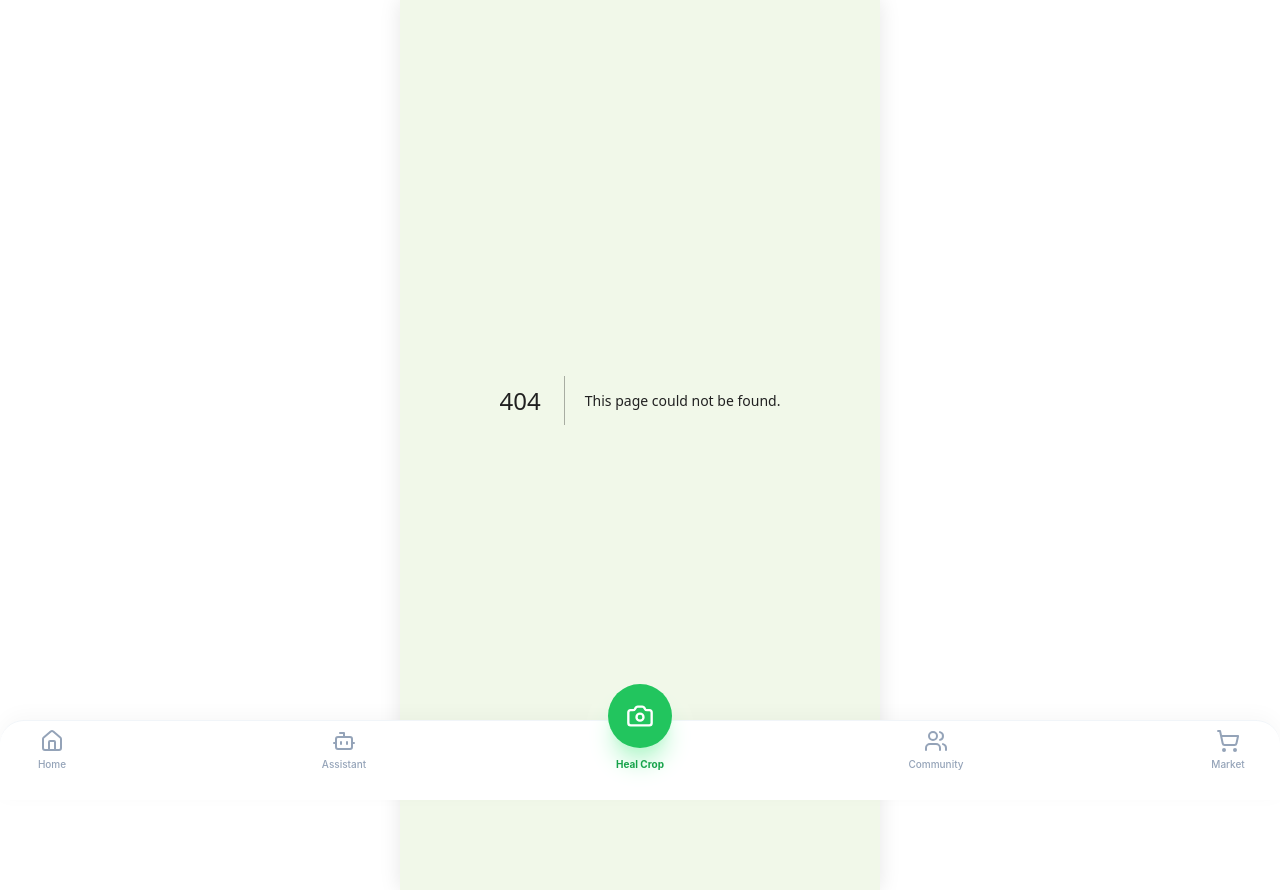
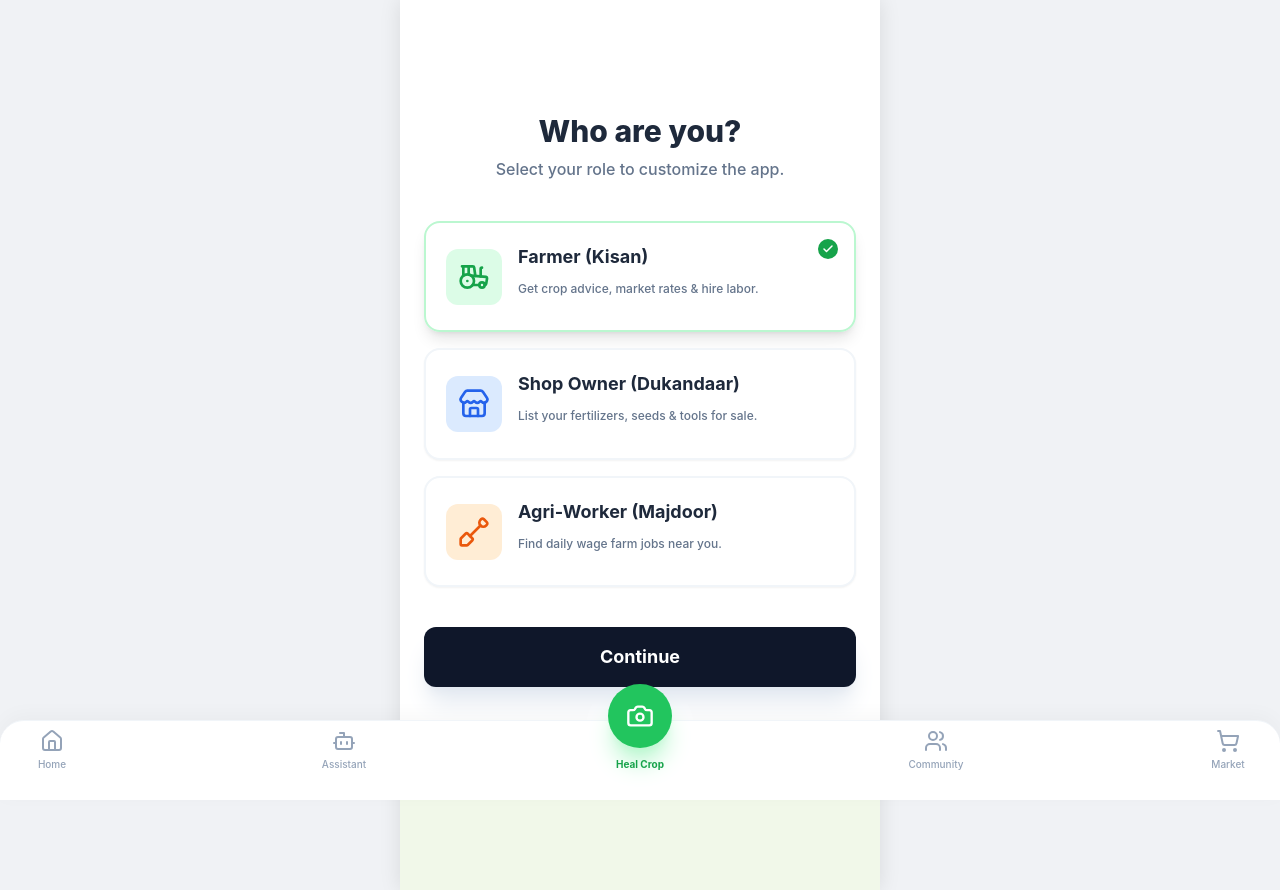
Before and after one commit to omkarbajarangyadav-commits/gram-ai-backup, a Next.js app: page /role in a window 1280 px wide. Before the commit this address had no page. Built offline with nearby package versions, Linux system fonts and the light colour scheme.

Commit message:
feat: Add database schema and role selection page

```diff
--- /dev/null
+++ b/src/app/role/page.js
@@ -0,0 +1,99 @@
+'use client';
+import { useState } from 'react';
+import { useRouter } from 'next/navigation';
+import { Tractor, Store, Shovel, Check } from 'lucide-react';
+import { motion } from 'framer-motion';
+
+const roles = [
+    {
+        id: 'farmer',
+        title: 'Farmer (Kisan)',
+        desc: 'Get crop advice, market rates & hire labor.',
+        icon: <Tractor size={32} />,
+        color: 'bg-green-100 text-green-600 border-green-200'
+    },
+    {
+        id: 'shop_owner',
+        title: 'Shop Owner (Dukandaar)',
+        desc: 'List your fertilizers, seeds & tools for sale.',
+        icon: <Store size={32} />,
+        color: 'bg-blue-100 text-blue-600 border-blue-200'
+    },
+    {
+        id: 'worker',
+        title: 'Agri-Worker (Majdoor)',
+        desc: 'Find daily wage farm jobs near you.',
+        icon: <Shovel size={32} />,
+        color: 'bg-orange-100 text-orange-600 border-orange-200'
+    }
+];
+
+export default function RoleSelection() {
+    const [selected, setSelected] = useState('farmer'); // Default
+    const router = useRouter();
+
+    const handleContinue = () => {
+        localStorage.setItem('role', selected);
+        // After role, go to Onboarding flow or Home if already onboarded
+        // ensuring we follow the flow: Role -> Onboarding -> Language -> Home
+        // But since we are injecting this into existing flow:
+        // User lands here after Language (or we inject before).
+        // Let's assume: Login -> Role -> Onboarding...
+        // For now, let's go to Onboarding as next step
+        router.push('/onboarding');
+    };
+
+    return (
+        <main className="min-h-screen bg-white p-6 flex flex-col items-center justify-center relative overflow-hidden">
+
+            {/* Background Decor */}
+            <div className="absolute top-0 right-0 w-64 h-64 bg-slate-50 rounded-bl-full -z-10" />
+            <div className="absolute bottom-0 left-0 w-48 h-48 bg-slate-50 rounded-tr-full -z-10" />
+
+            <div className="w-full max-w-md">
+                <div className="text-center mb-10">
+                    <h1 className="text-3xl font-extrabold text-slate-800 mb-2">Who are you?</h1>
+                    <p className="text-slate-500 font-medium">Select your role to customize the app.</p>
+                </div>
+
+                <div className="space-y-4">
+                    {roles.map((role) => (
+                        <motion.div
+                            key={role.id}
+                            whileTap={{ scale: 0.98 }}
+                            onClick={() => setSelected(role.id)}
+                            className={`
+                relative p-5 rounded-2xl border-2 cursor-pointer transition-all flex items-center gap-4
+                ${selected === role.id
+                                    ? `${role.color.replace('bg-', 'bg-opacity-20 ')} border-current shadow-lg`
+                                    : 'bg-white border-slate-100 shadow-sm hover:border-slate-200'}
+              `}
+                        >
+                            <div className={`p-3 rounded-xl ${role.color}`}>
+                                {role.icon}
+                            </div>
+                            <div className="flex-1">
+                                <h3 className="font-bold text-slate-800 text-lg">{role.title}</h3>
+                                <p className="text-xs text-slate-500 font-medium leading-relaxed">{role.desc}</p>
+                            </div>
+
+                            {selected === role.id && (
+                                <div className="bg-green-600 rounded-full p-1 absolute top-4 right-4">
+                                    <Check size={12} className="text-white" strokeWidth={3} />
+                                </div>
+                            )}
+                        </motion.div>
+                    ))}
+                </div>
+
+                <button
+                    onClick={handleContinue}
+                    className="w-full mt-10 bg-slate-900 text-white py-4 rounded-xl font-bold text-lg shadow-xl shadow-slate-200 active:scale-95 transition-transform"
+                >
+                    Continue
+                </button>
+
+            </div>
+        </main>
+    );
+}
```
Also changed, not shown: 1 other file (tests, documents, lock files or other folders).
